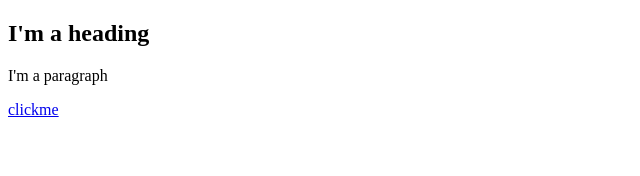
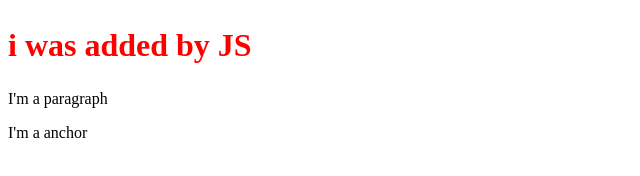
Before and after one commit to RajImmanuelj/day9, a plain HTML site: page index.html in a window 1280 px wide. Shown: the whole page, without its empty margins (0-640 px from the left). Drawn offline with Linux system fonts and the light colour scheme.

Commit message:
classlist

```diff
--- a/app.js
+++ b/app.js
@@ -1,10 +1,13 @@
-var heading=document.getElementById('heading')
-var para=document.getElementsByClassName('para')
+var heading = document.getElementById('heading')
+var body=document.querySelector('body')
+
+
 console.log(heading)
-console.log(para.length)
 
-var tags=document.getElementsByTagName('a')
-console.log(tags[0])
+heading.innerHTML = "i was added by JS"
+heading.style = "color:red;font-size:2rem"
+heading.classList.add('five')
+heading.classList.remove('one')
+body.classList.remove('dark')
 
-var query=document.querySelectorAll('.para')
-console.log(query)
+console.log(heading.classList)
--- a/index.html
+++ b/index.html
@@ -4,14 +4,20 @@
 <head>
     <title>JavaScript</title>
     <script defer src="./app.js"></script>
+    <style>
+        .dark{
+            background-color: black;
+            color: white;
+        }
+    </style>
 
 </head>
 
-<body>
+<body class="dark">
 
-        <h2 id="heading">I'm a heading</h2>
-        <p class="para">I'm a paragraph</p>
-        <a class="para" href="#">clickme</a>
+    <h2 class="one two three four" id="heading">I'm a heading</h2>
+    <p class="para">I'm a paragraph</p>
+    <a class="para">I'm a anchor</a>
 
 
 </body>
```
